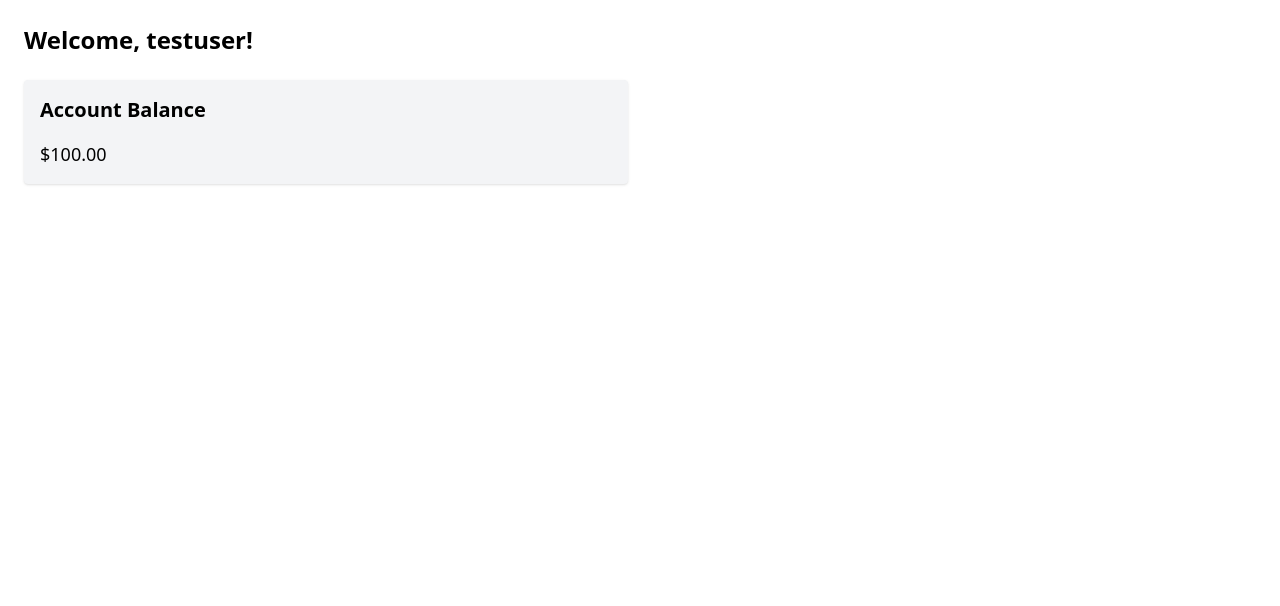
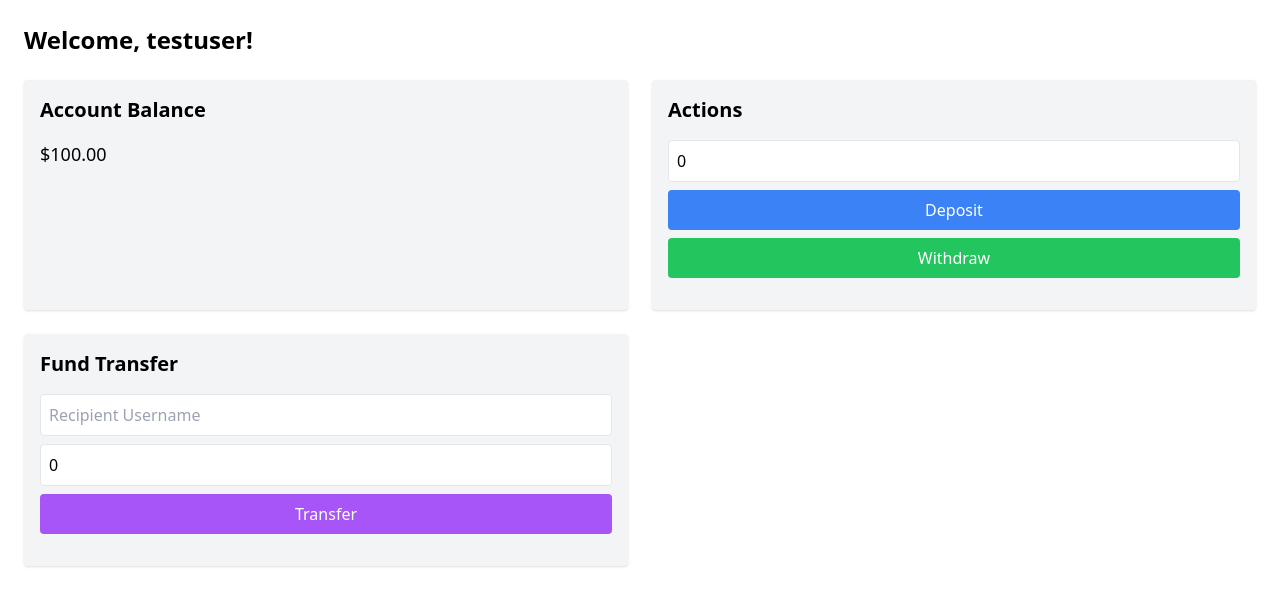
Before and after one commit to Ted-AfroEm/digital-wallet, a React (Vite) app in the folder frontend/: page / in a window 1280 px wide. Both pictures are taken after typing "name@example.com", "Sample123" into the empty fields and a click on the button "Login". Shown: the top 606 px of the page. Built offline with nearby package versions, Linux system fonts and the light colour scheme.

Commit message:
Add deposit withdraw transfer

```diff
--- a/frontend/src/pages/Dashboard.tsx
+++ b/frontend/src/pages/Dashboard.tsx
@@ -1,10 +1,13 @@
-import React, { useEffect } from "react";
+import React, { useEffect, useState } from "react";
 import { useAuth } from "../context/AuthContext";
 import { useNavigate } from "react-router-dom";
 
 const Dashboard: React.FC = () => {
-  const { user } = useAuth();
+  const { user, deposit, withdraw, transfer } = useAuth();
   const navigate = useNavigate();
+  const [amount, setAmount] = useState(0);
+  const [recipient, setRecipient] = useState("");
+  const [transferAmount, setTransferAmount] = useState(0);
 
   useEffect(() => {
     if (!user) {
@@ -13,6 +16,28 @@ const Dashboard: React.FC = () => {
   }, [user, navigate]);
 
   if (!user) return <p>Loading...</p>;
+
+  const handleDeposit = () => {
+    if (amount > 0) {
+      deposit(amount);
+      setAmount(0);
+    }
+  };
+
+  const handleWithdrawal = () => {
+    if (amount > 0) {
+      withdraw(amount);
+      setAmount(0);
+    }
+  };
+
+  const handleTransfer = () => {
+    if (transferAmount > 0 && recipient) {
+      transfer(recipient, transferAmount);
+      setRecipient("");
+      setTransferAmount(0);
+    }
+  };
 
   return (
     <div className="p-6">
@@ -24,6 +49,56 @@ const Dashboard: React.FC = () => {
           <h2 className="text-xl font-bold mb-4">Account Balance</h2>
           <p className="text-lg">${user.balance.toFixed(2)}</p>
         </div>
+        <div className="p-4 bg-gray-100 rounded shadow">
+          <h2 className="text-xl font-bold mb-4">Actions</h2>
+          <div className="mb-4">
+            <input
+              type="number"
+              value={amount}
+              onChange={(e) => setAmount(Number(e.target.value))}
+              className="w-full p-2 border rounded mb-2"
+              placeholder="Enter amount"
+            />
+            <button
+              onClick={handleDeposit}
+              className="w-full p-2 bg-blue-500 text-white rounded mb-2"
+            >
+              Deposit
+            </button>
+            <button
+              onClick={handleWithdrawal}
+              className="w-full p-2 bg-green-500 text-white rounded"
+            >
+              Withdraw
+            </button>
+          </div>
+        </div>
+
+        <div className="p-4 bg-gray-100 rounded shadow">
+          <h2 className="text-xl font-bold mb-4">Fund Transfer</h2>
+          <div className="mb-4">
+            <input
+              type="text"
+              value={recipient}
+              onChange={(e) => setRecipient(e.target.value)}
+              className="w-full p-2 border rounded mb-2"
+              placeholder="Recipient Username"
+            />
+            <input
+              type="number"
+              value={transferAmount}
+              onChange={(e) => setTransferAmount(Number(e.target.value))}
+              className="w-full p-2 border rounded mb-2"
+              placeholder="Amount"
+            />
+            <button
+              onClick={handleTransfer}
+              className="w-full p-2 bg-purple-500 text-white rounded"
+            >
+              Transfer
+            </button>
+          </div>
+        </div>
       </div>
     </div>
   );
```
